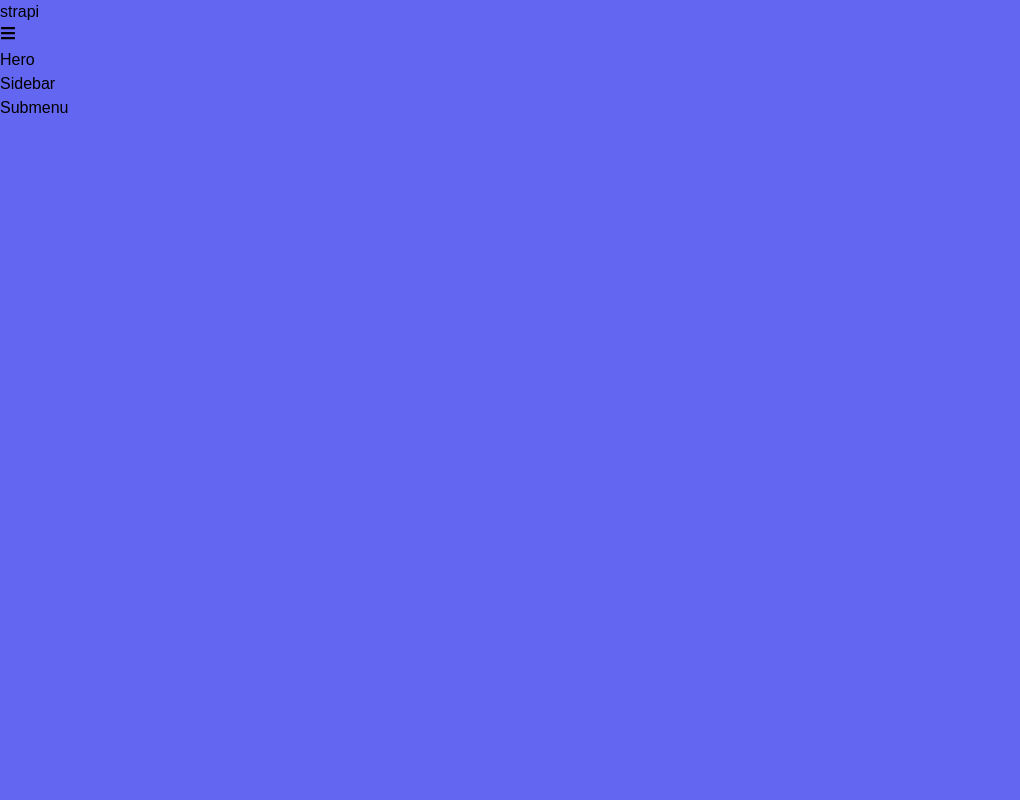
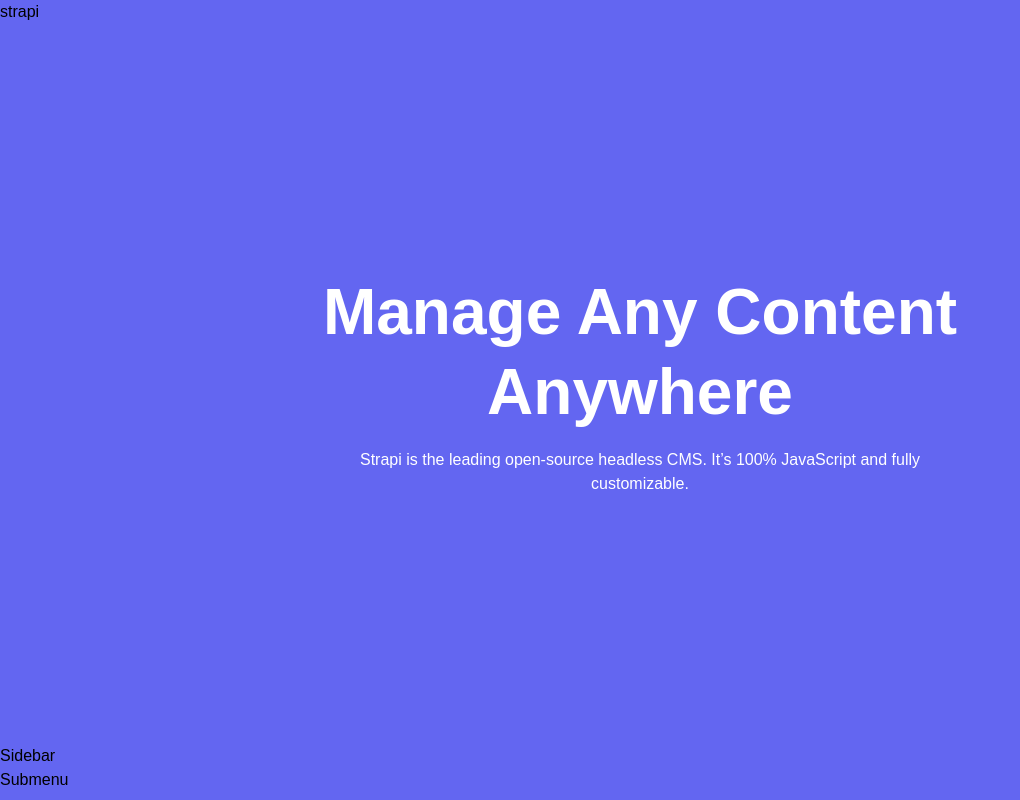
Before and after one commit to newdevmike22/strapi-submenu, a React (Vite) app in the folder submenu/: page / in a window 1280 px wide. Shown: the whole page, without its empty margins (0-1020 px from the left). Built offline with nearby package versions, Linux system fonts and the light colour scheme.

Commit message:
Branch 4
Branch 4 - Setting up the hero component.

```diff
--- a/submenu/src/components/Hero.jsx
+++ b/submenu/src/components/Hero.jsx
@@ -1,6 +1,12 @@
 const Hero = () => {
+
     return (
-        <h1>Hero</h1>
+        <div className="hero-container">
+            <div className="hero-center">
+                <h1 className="text-[3.052rem]">Manage Any Content <br/>Anywhere</h1>
+                <p>Strapi is the leading open-source headless CMS. It’s 100% JavaScript and fully customizable.</p>
+            </div>
+        </div>
     )
 };
 
--- a/submenu/src/components/Navbar.jsx
+++ b/submenu/src/components/Navbar.jsx
@@ -9,7 +9,7 @@ const Navbar = () => {
             <div className="w-[90vw] max-w-[1120px] flex justify-between items-center">
                 <h3 className="normal-case text-white text-[2rem] tracking-[3px] font-bold">strapi</h3>
                 <button
-                    className="w-8 h-8 bg-white text-[#4338ca] rounded-md border-transparent transition-all duration-300 ease-in-out cursor-pointer hover:scale-110"
+                    className="w-8 h-8 bg-white text-[#4338ca] rounded-md border-transparent transition-all duration-300 ease-in-out cursor-pointer hover:scale-110 toggle-btn"
                     onClick={openSidebar}
                 >
                     <FaBars className="mx-auto" />
--- a/submenu/src/index.css
+++ b/submenu/src/index.css
@@ -8,3 +8,47 @@
       font-family: 'Open Sans Variable', sans-serif;
   }
 }
+
+/*
+=============
+Hero
+===============
+*/
+
+.hero-container {
+  min-height: calc(100vh - 5rem);
+  display: grid;
+  place-items: center;
+}
+
+.hero-center {
+  color: #fff;
+  width: 90vw;
+  max-width: 1120px;
+}
+
+.hero-center h1 {
+  font-size: clamp(3rem, 5vw, 5rem);
+  margin-bottom: 1rem;
+  font-weight: 700;
+  line-height: 1.25;
+}
+
+.hero-center p {
+  line-height: 1.5;
+}
+
+@media screen and (min-width: 992px) {
+  .hero-center {
+    text-align: center;
+  }
+
+  .hero-center p {
+    max-width: 35em;
+    margin: 0 auto;
+  }
+
+  .toggle-btn {
+    display: none;
+  }
+}
```
